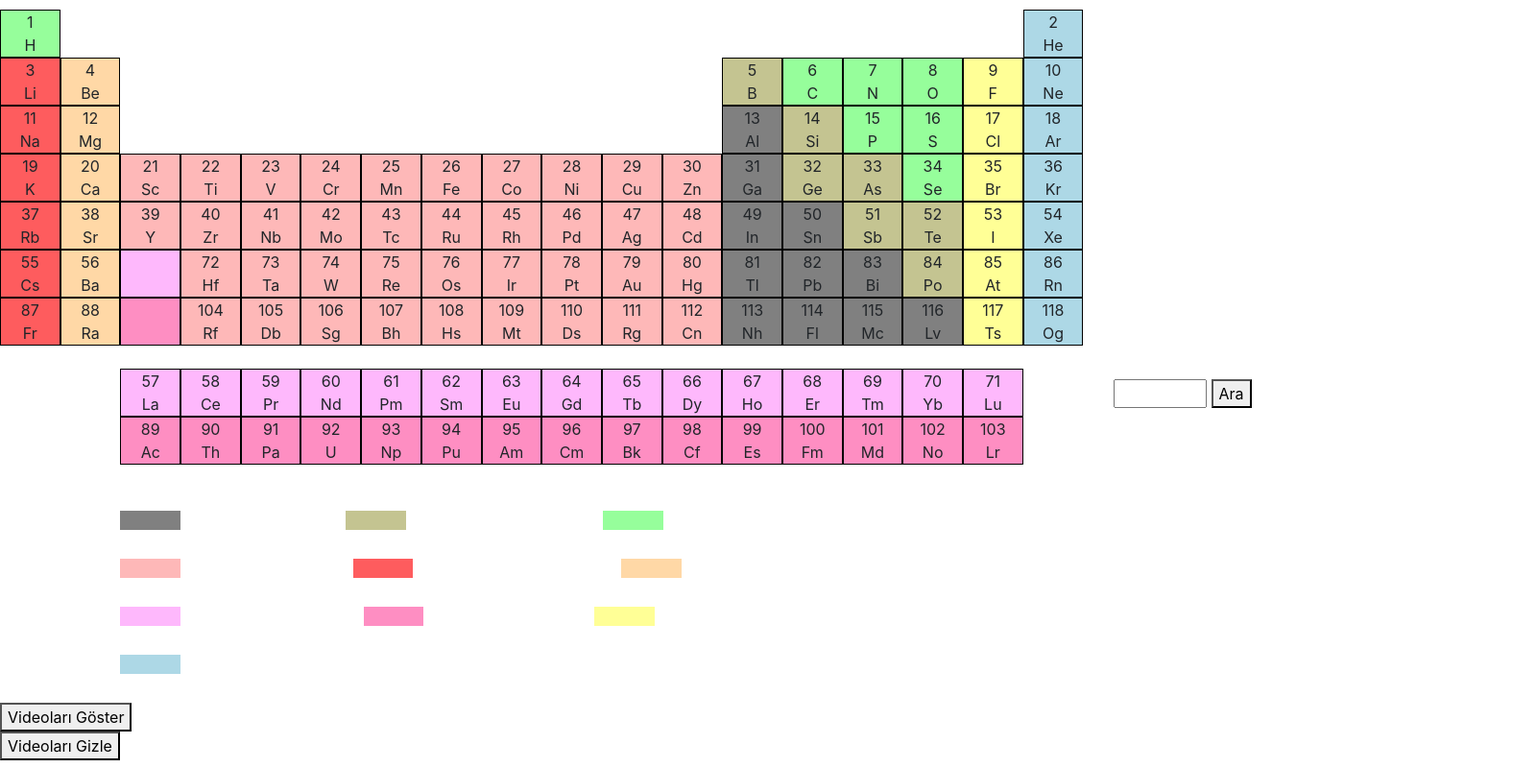
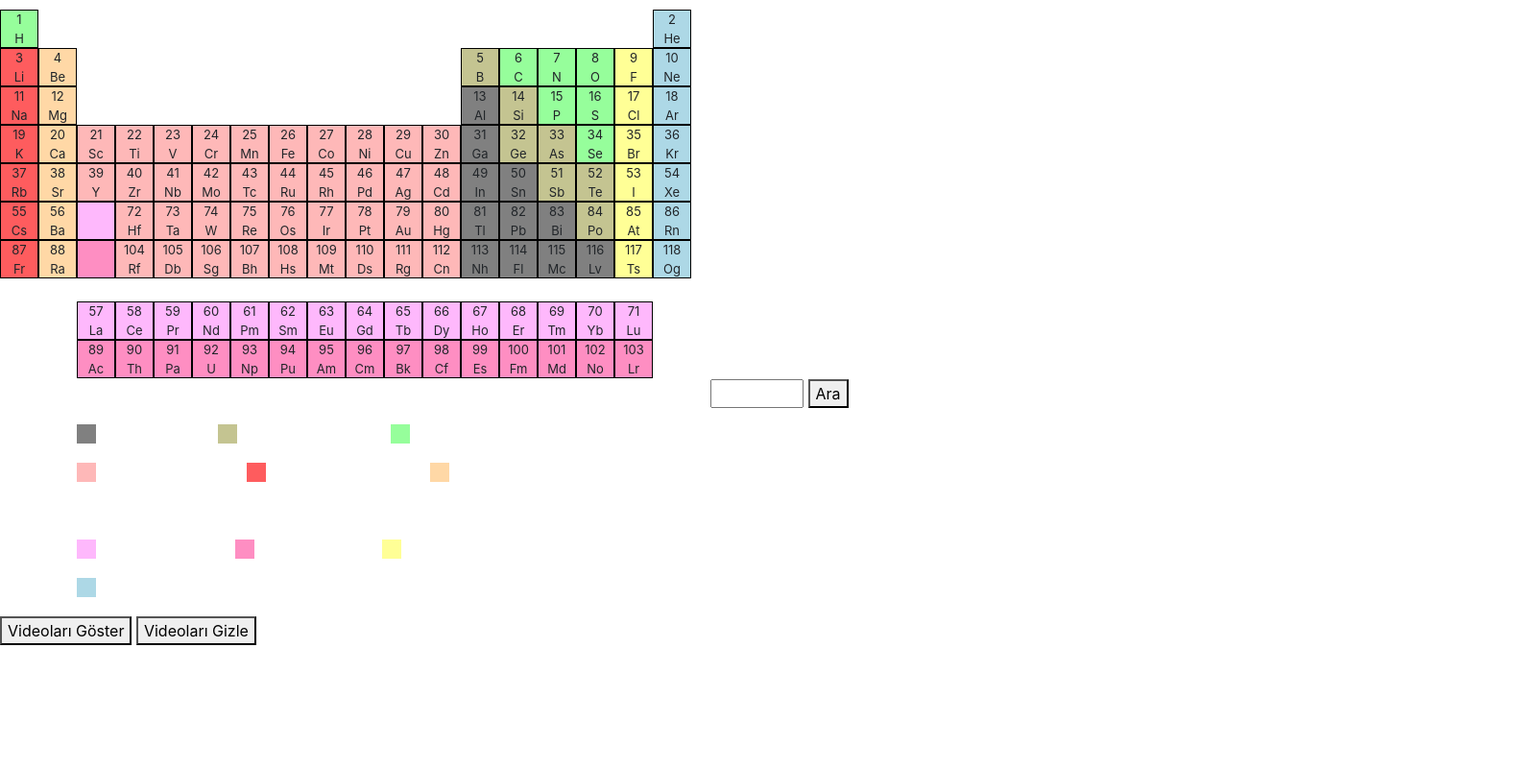
Before and after one commit to furkanalptokac/periodictable, an Electron app: page index.html in a window 1600 px wide. Shown: the whole page at 96% size. Drawn offline with Linux system fonts and the light colour scheme; no server answers.

Commit message:
positions fixed

```diff
--- a/public/stylesheets/style.css
+++ b/public/stylesheets/style.css
@@ -8,25 +8,26 @@ body {
 
 .container {
     width: 100%;
-    min-width: 600px;
+    min-width: 720px !important;
+    max-width: 720px !important;
     float: left;
     margin-top: 10px;
 }
 
 .container > div > div {
-    width: 5.5%;
     display: inline-block;
 }
 
 .element {
     border: 1px solid black;
     margin: 0px;
-    width: 50px;
-    height: 50px;
+    width: 40px;
+    height: 40px;
     text-align: center;
     -webkit-box-sizing: border-box;
     -moz-box-sizing: border-box;
     box-sizing: border-box;
+    font-size: 13px;
 }
 
 .hidden {
@@ -34,16 +35,7 @@ body {
 }
 
 .video-container {
-    height: 100px;
-    width: 200px;
-}
-
-#text {
-    color: white;
-}
-
-#atomimg {
-    float: left;
+    width: 800px;
 }
 
 .infolar {
@@ -109,10 +101,12 @@ body {
     margin-right: 5px;
 }
 
-@media screen and (max-width: 1200px) {
-    .hide-scrollbar-sm {
-        overflow-x: hidden;
-    }
+#text {
+    color: white;
+}
+
+#atomimg {
+    float: left;
 }
 
 #infovideo {
```
